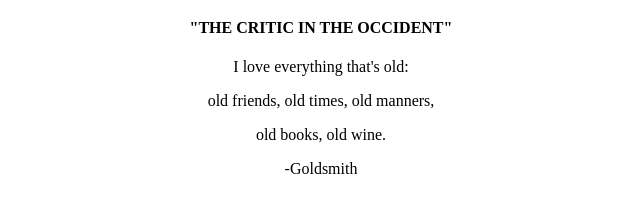
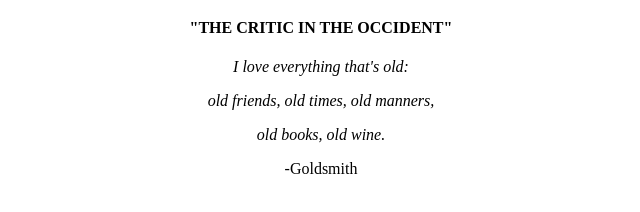
Before and after one commit to erik-devmountain/htmlDayOne, a plain HTML site: page title_page.html in a window 1280 px wide. Shown: the part 386-598 px from the top of the page, 319-959 px from the left. Drawn offline with Linux system fonts and the light colour scheme.

Commit message:
add notes

```diff
--- a/title_page.html
+++ b/title_page.html
@@ -15,9 +15,9 @@
       <h4>"MODERN ENGLISH BOOKS OF POWER"</h4>
       <h4>"THE CRITIC IN THE ORIENT"</h4>
       <h4>"THE CRITIC IN THE OCCIDENT"</h4>
-      <p>I love everything that's old:</p>
-      <p>old friends, old times, old manners,</p>
-      <p>old books, old wine.</p>
+      <p><em>I love everything that's old:</em></p>
+      <p><em>old friends, old times, old manners,</em></p>
+      <p><em>old books, old wine.</em></p>
       <p>-Goldsmith</p>
     </div>
   </body>
```
Also changed, not shown: notes.txt (added).
